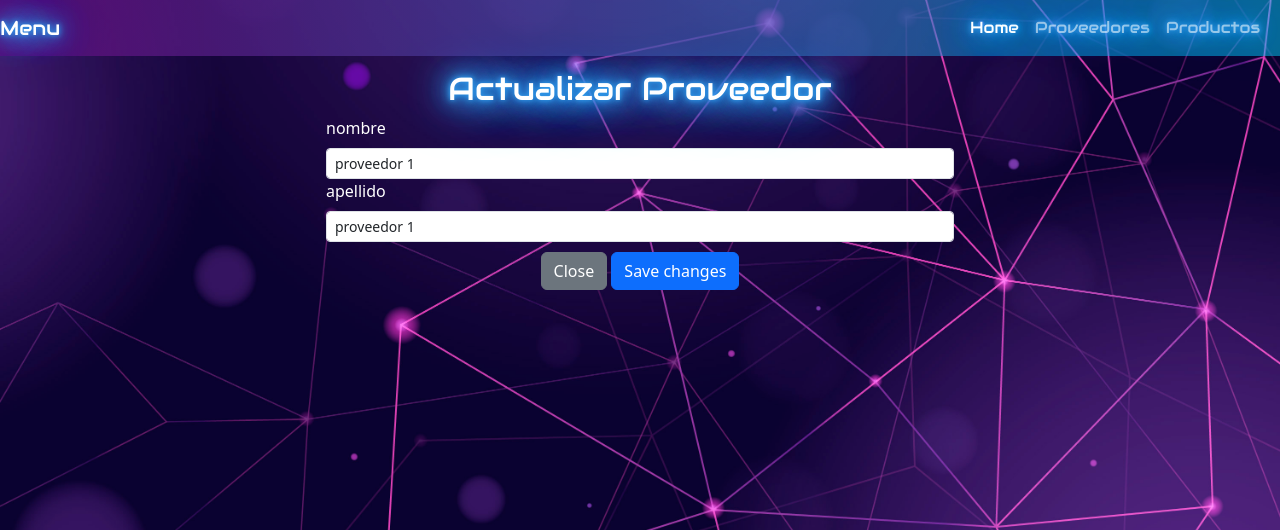
After one commit to facundo-rodriguez/alkemy-django, a Django app: page /compra/proveedores/actualizarProveedor/1 in a window 1280 px wide. The commit adds this page. Shown: the top 530 px of the page. Run offline with Django 5.2, Linux system fonts and the light colour scheme; data comes from the database, SQL or seed files in the repository; both versions use the stored data as it was after the commit; some libraries are stand-ins or nearby versions; some web fonts are replaced.

Commit message:
agregue modificar en proveedores, falta eliminar

```diff
--- a/StockControl/static/style.css
+++ b/StockControl/static/style.css
@@ -4,6 +4,7 @@
     box-sizing: border-box;
     color:white;
 }
+
 
 
 .text-shadow{
--- a/StockControl/templates/index.html
+++ b/StockControl/templates/index.html
@@ -16,7 +16,7 @@
         <link rel="stylesheet"  href="{% static 'css/proveedor.css' %}">
 
     </head>
-    <body style="background: url({% static '3418448.jpg' %})   no-repeat center center ; background-size:cover;">
+    <body style="background: url({% static '3418448.jpg' %})   no-repeat  center center ; background-size:cover ">
         <!-- bg-body-tertiary data-bs-theme="dark" -->
         <nav class="navbar fixed-top navbar-expand-lg text-shadow" data-bs-theme="dark" >
             <div class="container-fluid nav">
--- a/compra/templates/modal/formActualizarProveedor.html
+++ b/compra/templates/modal/formActualizarProveedor.html
@@ -11,7 +11,7 @@
 {%endblock titleModal%}
 
 {% block formulario %}
-    <form class="form" action="{% url 'actualizarProveedor' %}" method="POST">
+    <form class="form"  method="POST">
         {% csrf_token %}
 
         <div class="form-group">
--- /dev/null
+++ b/compra/templates/proveedor/actualizarProveedor.html
@@ -0,0 +1,47 @@
+
+
+
+{% extends 'index.html' %}
+
+{% load static %}
+
+{% block title %} Proveedor {% endblock title %}
+
+{% block content %}
+
+    <div class="container-fluid" >
+
+        <h2 class="text-shadow">Actualizar Proveedor</h2>
+
+        {% if status %}
+            <div class="alert alert-success alert-dismissible fade show" role="alert">
+                Proveedor actualizado con exito
+                <button type="button" class="btn-close" data-bs-dismiss="alert" aria-label="Close"></button>
+            </div>
+        {% endif %}
+
+        <form class="form" action="{% url 'actualizarProveedor' %}" method="POST" style="width: 50%; margin: auto;">
+            {% csrf_token %}
+
+            <div class="form-group">
+                <!-- <label class="form-label" for=""> dni </label> -->
+                <input class="form-control form-control-sm" type="hidden"  name="dni" placeholder="dni" value="{{proveedor.dni}}">
+            </div>
+
+            <div class="form-group">
+                <label class="form-label" for=""> nombre </label>
+                <input class="form-control form-control-sm" type="text" name="nombre" placeholder="nombre" value="{{proveedor.nombre}}">
+            </div>
+
+            <div class="form-group">
+                <label class="form-label" for=""> apellido </label>
+                <input class="form-control form-control-sm" type="text" name="apellido" placeholder="apellido" value="{{proveedor.apellido}}">
+            </div>
+
+            <div class="" style="text-align: center; margin-top: 10px;">
+                <button type="button" class="btn btn-secondary" data-bs-dismiss="modal">Close</button>
+                <button type="submit"  class="btn btn-primary">Save changes</button>
+            </div>
+        </form>
+    </div>
+{% endblock content%}
--- a/compra/urls.py
+++ b/compra/urls.py
@@ -8,7 +8,10 @@ urlpatterns = [
     path('proveedores/', views.proveedores, name="proveedores"),
     path('proveedores/agregarProveedor/', views.crearProveedor, name="agregarProveedor"),
     path('proveedores/listaProveedores/', views.listaProveedores),
-    path('proveedores/actualizarProveedor/', views.actualizarProveedor, name="actualizarProveedor"),
+    path('proveedores/actualizarProveedor/<int:dni>', views.vistaActualizarProveedor, name="vistaActualizarProveedor"),
+    path('proveedores/actualizar', views.actualizarProveedor, name="actualizarProveedor"),
+    path('proveedores/eliminar', views.eliminarProveedor, name="eliminarProveedor"),
+
 
     path('productos/', views.vistaProductos, name="productos"),
     path('productos/lista/', views.productos),
--- a/compra/views.py
+++ b/compra/views.py
@@ -53,9 +53,34 @@ def listaProveedores(request):
 
 
 
+def vistaActualizarProveedor(request, dni):
+
+    proveedor= Proveedor.objects.get(dni=dni)
+
+    return render(request,'proveedor/actualizarProveedor.html', {"proveedor":proveedor, "status":False})
+
+
+
 def actualizarProveedor(request):
 
-    return HttpResponse("actualizar")
+    if request.method == 'POST':
+        dni = request.POST['dni']
+        nombre = request.POST['nombre']
+        apellido = request.POST['apellido']
+
+        proveedor=Proveedor.objects.get(dni=dni)
+        proveedor.dni=dni
+        proveedor.nombre=nombre
+        proveedor.apellido=apellido
+        proveedor.save()
+
+        return render(request,'proveedor/actualizarProveedor.html', {"proveedor":proveedor, "status":True})
+
+
+
+def eliminarProveedor(request):
+
+    return HttpResponse(request.POST["dniBorrar"])
 
 
 
```
Also changed, not shown: compra/templates/proveedor/proveedor.html (+62 -22 lines), StockControl/static/5066999.jpg (deleted), StockControl/static/5079702.jpg (deleted), StockControl/static/pexels-suzy-hazelwood.jpg (deleted), db.sqlite3, 2 other files.
